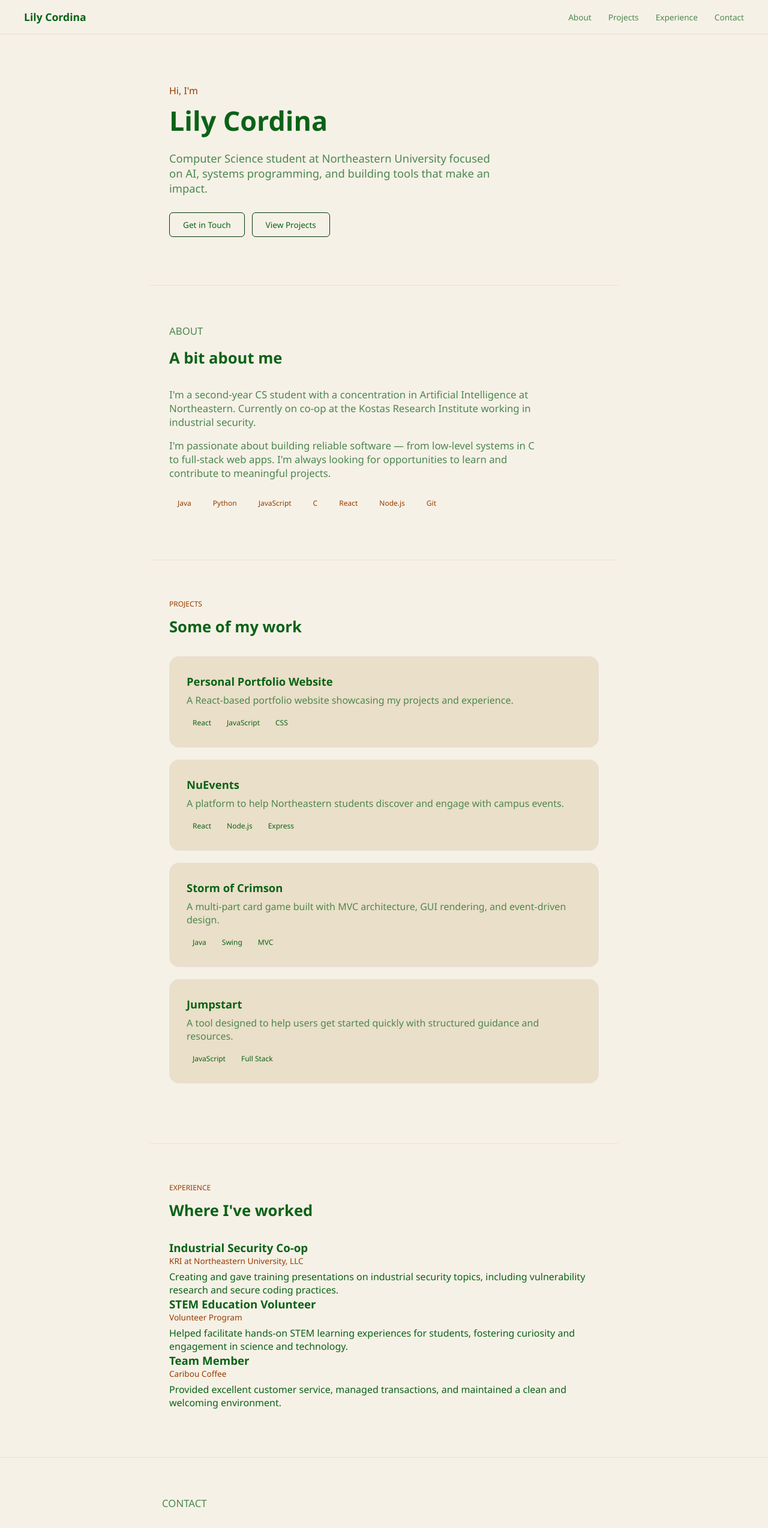
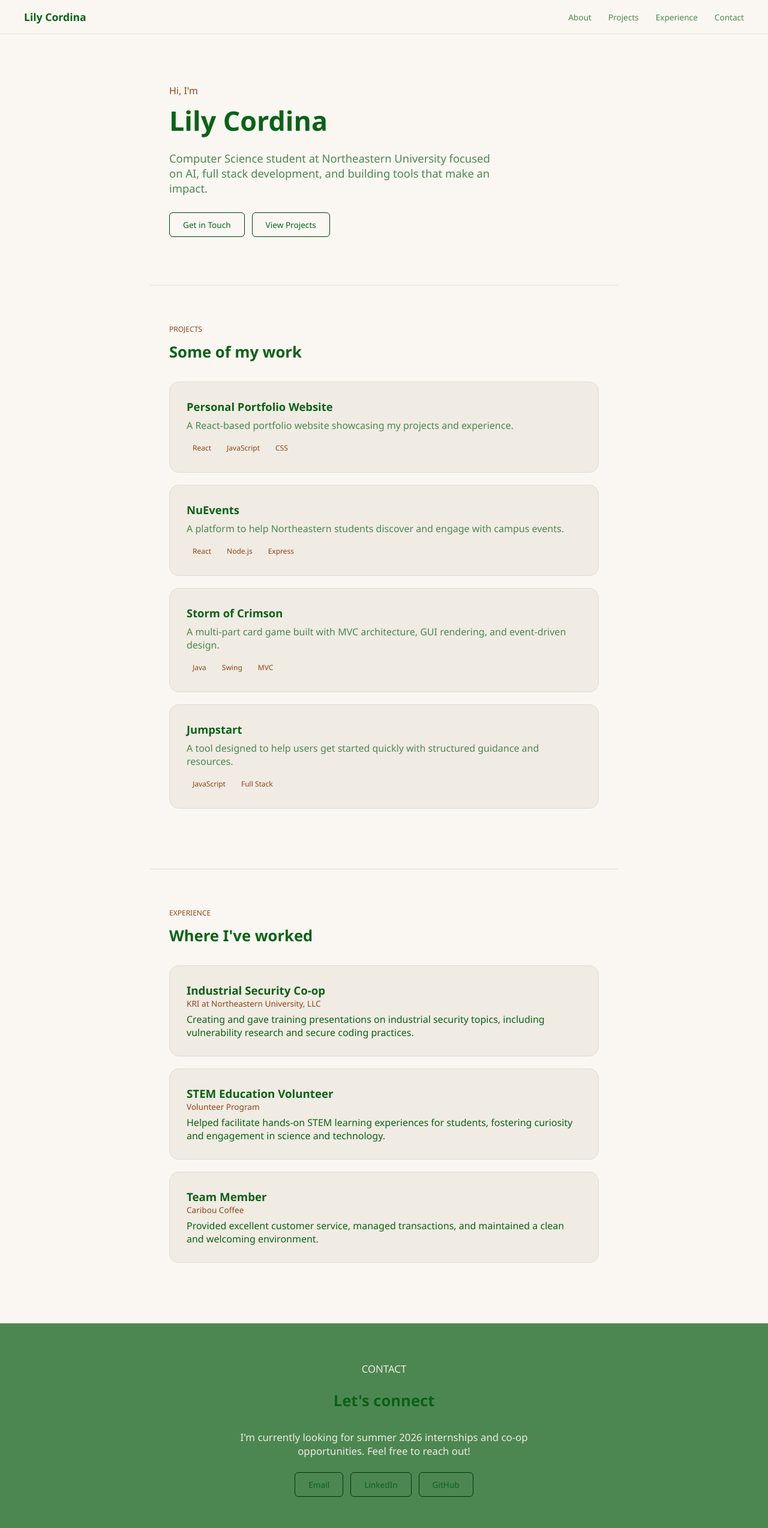
Before and after one commit to lilyyyc55/lilyyyc55.github.io, a React (Vite) app in the folder https/lilyyyc55.github.io/: page / in a window 1280 px wide. Shown: the top 2547 px of the page at 60% size. Built offline with nearby package versions, Linux system fonts and the light colour scheme.

Commit message:
added more pages

```diff
--- a/https/lilyyyc55.github.io/package.json
+++ b/https/lilyyyc55.github.io/package.json
@@ -13,7 +13,8 @@
   },
   "dependencies": {
     "react": "^19.2.4",
-    "react-dom": "^19.2.4"
+    "react-dom": "^19.2.4",
+    "react-router-dom": "^7.14.0"
   },
   "devDependencies": {
     "@eslint/js": "^9.39.4",
--- a/https/lilyyyc55.github.io/src/App.css
+++ b/https/lilyyyc55.github.io/src/App.css
@@ -2,16 +2,16 @@
    DESIGN SYSTEM
    ================================ */
 :root {
-  --color-bg:             #f6f1e6;
+  --color-bg:             #faf7f2;
   --color-surface:        #ffffff;
-  --color-border:         #e8e0d8;
+  --color-border:         #e3ddd4;
 
   --color-text-primary:   #0a6217;
   --color-text-secondary: #4c8751;
   --color-text-hover:     #003909;
-  --color-light-fill:     #eadfc8;
+  --color-light-fill:     #f0ebe3;
 
-  --color-accent:         #953b00;
+  --color-accent:         #8b4618;
   --color-text:           #2a2400;
 
   --font-sans:  'Segoe UI', -apple-system, system-ui, sans-serif;
@@ -295,10 +295,11 @@ h2 {
 
 .project-tag {
   font-size: var(--text-xs);
-  background: var(--color-warm-light);
-  color: var(--color-warm);
+  background: var(--color-light-fill);
+  border-color: var(--color-accent);
+  color: var(--color-accent);
   padding: 4px 10px;
-  border-radius: var(--radius-sm);
+  border-radius: var(--radius-md);
 }
 
 /* ================================
@@ -308,6 +309,15 @@ h2 {
   padding-top: var(--space-3xl);
   padding-bottom: var(--space-4xl);
   border-top: 1px solid var(--color-border);
+}
+
+.experience-card {
+  border: 1px solid var(--color-border);
+  border-radius: 16px;
+  padding: 28px;
+  margin-bottom: 20px;
+  transition: border-color var(--transition), box-shadow var(--transition);
+  background: var(--color-light-fill);
 }
 
 .timeline {
@@ -348,18 +358,37 @@ h2 {
 /* ================================
    CONTACT
    ================================ */
+
+footer {
+  text-align: center;
+  padding: var(--space-lg);
+  color: var(--color-text-secondary);
+  font-size: var(--text-sm);
+  border-top: 1px solid var(--color-border);
+  max-width: var(--max-width);
+  margin: 0 auto;
+}
+
 .contact {
+  max-width: none;
   padding-top: var(--space-3xl);
   padding-bottom: 100px;
   border-top: 1px solid var(--color-border);
-  padding-left: 270px
+  background: var(--color-text-secondary);
+  text-align: center;
 }
 
 .contact p {
-  color: var(--color-text-secondary);
+  color: var(--color-light-fill);
   font-size: var(--text-md);
   margin-bottom: var(--space-lg);
   max-width: 480px;
+  margin-left: auto;
+  margin-right: auto;
+}
+
+.contact-links {
+  justify-content: center;
 }
 
 
--- a/https/lilyyyc55.github.io/src/App.jsx
+++ b/https/lilyyyc55.github.io/src/App.jsx
@@ -1,21 +1,22 @@
 import './App.css'
-import Nav from './components/Nav'
-import Hero from './components/Hero'
-import About from './components/About'
-import Projects from './components/Projects'
-import Experience from './components/Experience'
-import Contact from './components/Contact'
+import { BrowserRouter, Routes, Route } from 'react-router-dom'
+import Home from './pages/Home'
+import About from './pages/About'
+import ProjectsPage from './pages/ProjectsPage'
+import Experience from './pages/Experience'
+import ScrollToHash from './components/ScrollToHash'
 
 function App() {
   return (
-    <>
-      <Nav />
-      <Hero />
-      <About />
-      <Projects />
-      <Experience />
-      <Contact />
-    </>
+    <BrowserRouter>
+      <ScrollToHash />
+      <Routes>
+        <Route path="/" element={<Home />} />
+        <Route path="/about" element={<About />} />
+        <Route path="/projects" element={<ProjectsPage />} />
+        <Route path="/experience" element={<Experience  />} />
+      </Routes>
+    </BrowserRouter>
   )
 }
 
--- a/https/lilyyyc55.github.io/src/components/Hero.jsx
+++ b/https/lilyyyc55.github.io/src/components/Hero.jsx
@@ -6,7 +6,7 @@ function Hero() {
                 <h1>Lily Cordina</h1>
                 <p className="tagline">
                     Computer Science student at Northeastern University focused on AI,
-                    systems programming, and building tools that make an impact.
+                    full stack development, and building tools that make an impact.
                 </p>
                 <div className="hero-links">
                     <a href="#contact" className="btn-primary">
--- a/https/lilyyyc55.github.io/src/components/Nav.jsx
+++ b/https/lilyyyc55.github.io/src/components/Nav.jsx
@@ -1,13 +1,15 @@
+import { Link } from 'react-router-dom'
+
 function Nav() {
     return (
         <>
             <nav>
-                <div className="nav-name"><a href="#hero">Lily Cordina</a></div>
+                <div className="nav-name"><Link to="/">Lily Cordina</Link></div>
                 <div className="nav-links">
-                    <a href="#about">About</a>
-                    <a href="#projects">Projects</a>
-                    <a href="#experience">Experience</a>
-                    <a href="#contact">Contact</a>
+                    <Link to="/about">About</Link>
+                    <Link to="/projects">Projects</Link>
+                    <Link to="/experience">Experience</Link>
+                    <Link to="/#contact">Contact</Link>
                 </div>
             </nav>
         </>
--- /dev/null
+++ b/https/lilyyyc55.github.io/src/components/ScrollToHash.jsx
@@ -0,0 +1,21 @@
+import { useEffect } from 'react'
+import { useLocation } from 'react-router-dom'
+
+function ScrollToHash() {
+    const { hash, pathname } = useLocation()
+
+    useEffect(() => {
+        if (hash) {
+            const element = document.querySelector(hash)
+            if (element) {
+                element.scrollIntoView({ behavior: 'smooth' })
+            }
+        } else {
+            window.scrollTo({ top: 0, behavior: 'smooth' })
+        }
+    }, [hash, pathname])
+
+    return null
+}
+
+export default ScrollToHash
--- a/https/lilyyyc55.github.io/src/components/About.jsx
+++ b/https/lilyyyc55.github.io/src/pages/About.jsx
@@ -1,17 +1,20 @@
+import '../App.css'
+import Nav from '../components/Nav'
+
 function About() {
     return (
-        <>
+        <div className="page">
+            <Nav />
             <section className="about" id="about">
                 <p className="section-label">About</p>
                 <h2>A bit about me</h2>
                 <p>
                     I'm a second-year CS student with a concentration in Artificial
-                    Intelligence at Northeastern. Currently on co-op at the Kostas
+                    Intelligence at Northeastern University. Currently on co-op at the Kostas
                     Research Institute working in industrial security.
                 </p>
                 <p>
-                    I'm passionate about building reliable software — from low-level
-                    systems in C to full-stack web apps. I'm always looking for
+                    I'm passionate about building reliable software. I'm always looking for
                     opportunities to learn and contribute to meaningful projects.
                 </p>
                 <div className="skills">
@@ -22,7 +25,7 @@ function About() {
                     )}
                 </div>
             </section>
-        </>
+        </div>
     )
 }
 
--- a/https/lilyyyc55.github.io/src/components/Experience.jsx
+++ b/https/lilyyyc55.github.io/src/pages/Experience.jsx
@@ -1,6 +1,10 @@
+import '../App.css'
+import Nav from '../components/Nav'
+
 function Experience() {
     return (
-        <>
+        <div className="page">
+            <Nav />
             <section className="experience" id="experience">
                 <p className="section-label">Experience</p>
                 <h2>Where I've worked</h2>
@@ -30,8 +34,7 @@ function Experience() {
                     ))}
                 </div>
             </section>
-        </>
-
+        </div>
     )
 }
 
--- /dev/null
+++ b/https/lilyyyc55.github.io/src/pages/Home.jsx
@@ -0,0 +1,21 @@
+import '../App.css'
+import Nav from '../components/Nav'
+import Hero from '../components/Hero'
+import About from './About'
+import Projects from '../components/Projects'
+import Experience from './Experience'
+import Contact from '../components/Contact'
+
+function Home() {
+    return (
+        <div className="page">
+            <Nav />
+            <Hero />
+            <Projects />
+            <Experience />
+            <Contact />
+        </div>
+    );
+}
+
+export default Home;
--- /dev/null
+++ b/https/lilyyyc55.github.io/src/pages/ProjectsPage.jsx
@@ -0,0 +1,53 @@
+import Nav from "../components/Nav";
+
+function ProjectsPage() {
+  return (
+    <div className="project-page">
+      <Nav />
+      <section className="projects" id="projects">
+                <p className="section-label">Projects</p>
+                <h2>Some of my work</h2>
+                <div className="project-list">
+                    {[
+                        {
+                            title: 'Personal Portfolio Website',
+                            description: 'A React-based portfolio website showcasing my projects and experience.',
+                            tags: ['React', 'JavaScript', 'CSS'],
+                            //href: '/project-portfolio',
+                        },
+                        {
+                            title: 'NuEvents',
+                            description: 'A platform to help Northeastern students discover and engage with campus events.',
+                            tags: ['React', 'Node.js', 'Express'],
+                            //href: '/project-nuevents',
+                        },
+                        {
+                            title: 'Storm of Crimson',
+                            description: 'A multi-part card game built with MVC architecture, GUI rendering, and event-driven design.',
+                            tags: ['Java', 'Swing', 'MVC'],
+                            //href: '/project-stormofcrimson',
+                        },
+                        {
+                            title: 'Jumpstart',
+                            description: 'A tool designed to help users get started quickly with structured guidance and resources.',
+                            tags: ['JavaScript', 'Full Stack'],
+                            //href: '/project-jumpstart',
+                        },
+                    ].map((project) => (
+                        <a key={project.title} href={project.href} className="project-card">
+                            <h3>{project.title}</h3>
+                            <p>{project.description}</p>
+                            <div className="project-tags">
+                                {project.tags.map((tag) => (
+                                    <span key={tag} className="project-tag">{tag}</span>
+                                ))}
+                            </div>
+                        </a>
+                    ))}
+                </div>
+            </section>
+    </div>
+  );
+}
+
+export default ProjectsPage;
--- a/https/lilyyyc55.github.io/vite.config.js
+++ b/https/lilyyyc55.github.io/vite.config.js
@@ -2,6 +2,6 @@ import { defineConfig } from 'vite'
 import react from '@vitejs/plugin-react'
 
 export default defineConfig({
-  base: '/', // Use your repo name here
+  base: '/',
   plugins: [react()],
 })
```
Also changed, not shown: 1 other file (tests, documents, lock files or other folders).
